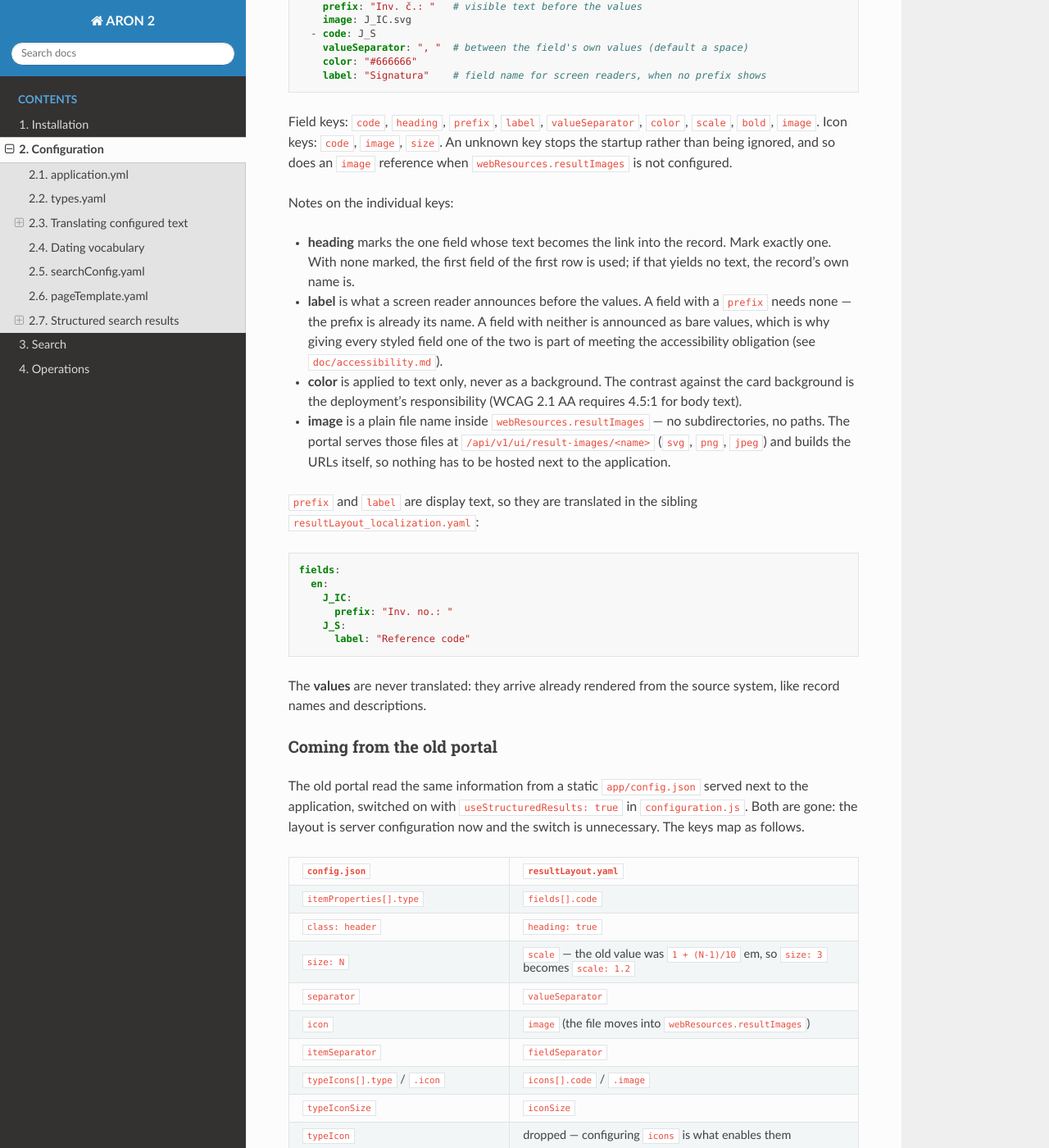
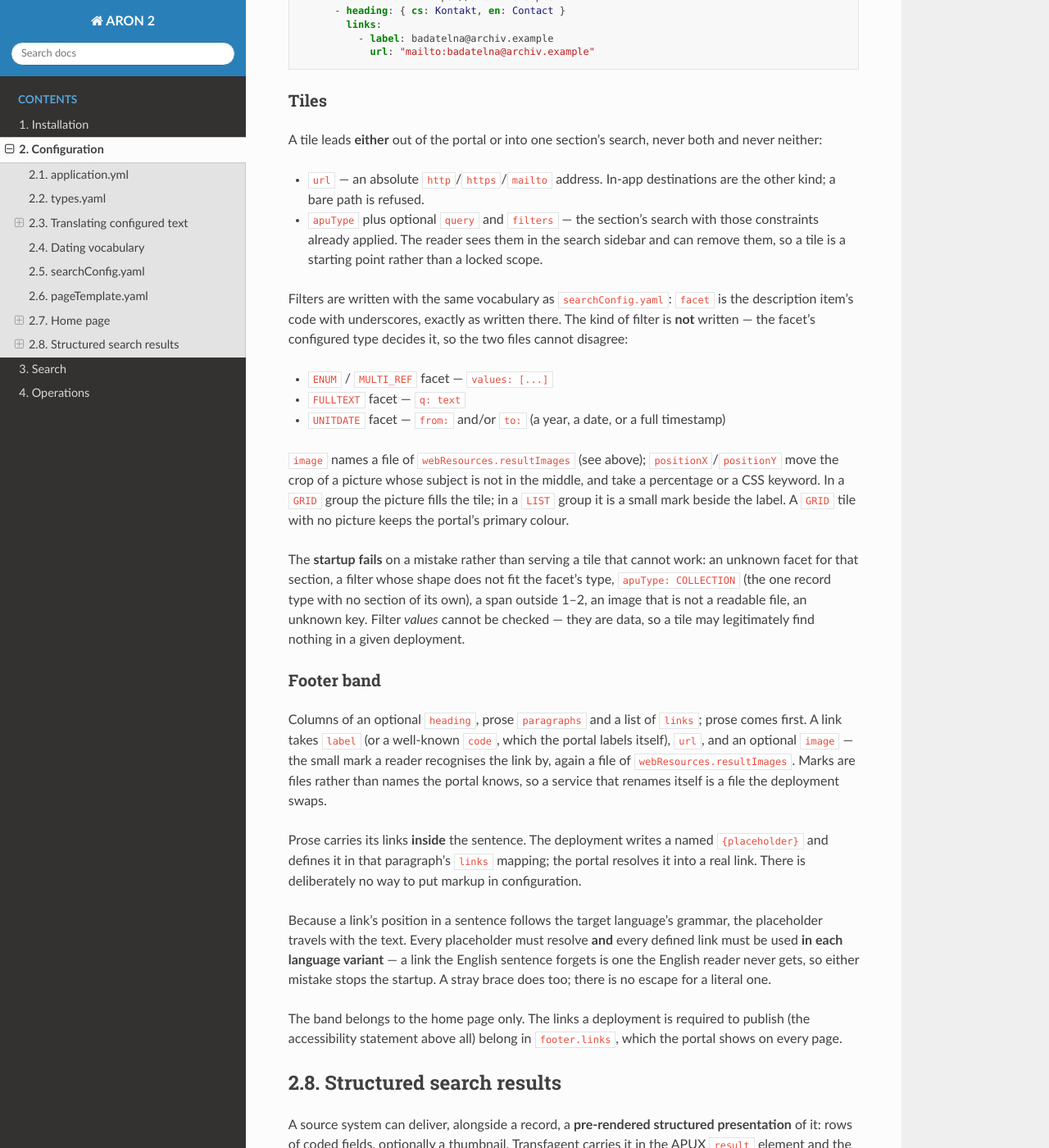
Before and after one commit to elzasw/aron, a Sphinx documentation site: the page built from doc/source/admin/configuration.rst, in a window 1280 px wide and 1400 px high, scrolled down 5123 px. Shown: the whole window at 82% size. Built offline with Sphinx 7.4.7 and the Read the Docs theme 3.1.0, drawn with Linux system fonts in a browser that asks for light colours; some of the changed text lies outside the part shown.

Commit message:
deployment images: resultImages may list several directories
A deployment's own pictures and the icons of a shared display model need not
live in one directory. Dev mode is exactly that case: it runs on the shared
Czech result layout, so it needs the shipped result icons, and it also wants
pictures of its own for the home page - which may not be added to the shipped
configuration, because that is what deployments get, and may not be had by
copying the shared icons, because there is meant to be one copy of them.

So the setting takes a comma-separated list, looked up in the given order with
the first hit winning. One directory keeps working unchanged. The traversal
guard applies per directory, which is the whole risk surface of serving files
from configuration.

The admin manual also gains the home-page configuration it was still missing
from the previous commit: tiles, the two ways a tile can lead somewhere, how a
filter is written without naming its kind, what fails the startup, and the
footer band's placeholders.

Co-Authored-By: Claude Opus 5 (1M context) <noreply@anthropic.com>

```diff
--- a/doc/source/admin/configuration.rst
+++ b/doc/source/admin/configuration.rst
@@ -51,9 +51,11 @@ application.yml
      - Optional layout of the structured search results
        (``resultLayout.yaml``, see below). Unset = the built-in defaults.
    * - ``webResources.resultImages``
-     - Optional directory of the images the structured results use (record and
-       field icons, thumbnails delivered by name). Only plain file names from
-       this directory are served.
+     - Optional directory of the images the portal serves by name: the record
+       and field icons of the structured results, the pictures of the home
+       page's tiles, and thumbnails delivered by name. Several directories may
+       be listed, separated by commas — a name is looked up in the order given,
+       the first hit wins. Only plain file names are served, never paths.
    * - ``search.structured-results``
      - ``AUTO`` (default) attaches the structured presentation to every record
        that has one; ``OFF`` disables the feature for the whole deployment.
@@ -251,6 +253,113 @@ Declaring a language covers the interface strings and the datings. The labels
 of the description items follow only if ``types_localization.yaml`` translates
 them; untranslated ones fall back to the ``types.yaml`` names.
 
+Home page
+=========
+
+The optional ``homepage:`` block of ``pageTemplate.yaml`` fills the portal's
+home page below the search box: groups of prepared entry points, and the
+deployment's own footer band. Without the block the home page is the search box
+alone, which is a legitimate configuration.
+
+Every value a reader sees can be written either as one string (the source
+language) or as a mapping of language to text.
+
+.. code-block:: yaml
+
+   homepage:
+     groups:
+       - label: { cs: Mohlo by vás zajímat, en: You might be interested in }
+         style: GRID            # GRID = picture tiles, LIST = rows of links (default)
+         tiles:
+           - label: { cs: Matriky, en: Parish registers }
+             note: { cs: církevní i civilní, en: church and civil }
+             image: { name: matriky.jpg, positionY: top }
+             columnSpan: 2      # 1 or 2 grid cells; GRID only
+             rowSpan: 2
+             apuType: ARCH_DESC
+             filters:
+               - facet: UNIT_TYPE
+                 values: [matrika]
+           - label: Porta fontium
+             url: https://www.portafontium.eu
+     footer:
+       columns:
+         - heading: { cs: Základní informace, en: About }
+           paragraphs:
+             - text:
+                 cs: "Portál je aplikace {archiv} a zpřístupňuje popis archiválií."
+                 en: "The portal is an application of the {archiv}."
+               links:
+                 archiv:
+                   label: { cs: Státního oblastního archivu, en: State Regional Archives }
+                   url: https://archiv.example
+         - heading: { cs: Kontakt, en: Contact }
+           links:
+             - label: badatelna@archiv.example
+               url: "mailto:badatelna@archiv.example"
+
+Tiles
+-----
+
+A tile leads **either** out of the portal or into one section's search, never
+both and never neither:
+
+- ``url`` — an absolute ``http``/``https``/``mailto`` address. In-app
+  destinations are the other kind; a bare path is refused.
+- ``apuType`` plus optional ``query`` and ``filters`` — the section's search
+  with those constraints already applied. The reader sees them in the search
+  sidebar and can remove them, so a tile is a starting point rather than a
+  locked scope.
+
+Filters are written with the same vocabulary as ``searchConfig.yaml``: ``facet``
+is the description item's code with underscores, exactly as written there. The
+kind of filter is **not** written — the facet's configured type decides it, so
+the two files cannot disagree:
+
+- ``ENUM`` / ``MULTI_REF`` facet — ``values: [...]``
+- ``FULLTEXT`` facet — ``q: text``
+- ``UNITDATE`` facet — ``from:`` and/or ``to:`` (a year, a date, or a full
+  timestamp)
+
+``image`` names a file of ``webResources.resultImages`` (see above);
+``positionX``/``positionY`` move the crop of a picture whose subject is not in
+the middle, and take a percentage or a CSS keyword. In a ``GRID`` group the
+picture fills the tile; in a ``LIST`` group it is a small mark beside the label.
+A ``GRID`` tile with no picture keeps the portal's primary colour.
+
+The **startup fails** on a mistake rather than serving a tile that cannot work:
+an unknown facet for that section, a filter whose shape does not fit the
+facet's type, ``apuType: COLLECTION`` (the one record type with no section of
+its own), a span outside 1–2, an image that is not a readable file, an unknown
+key. Filter *values* cannot be checked — they are data, so a tile may
+legitimately find nothing in a given deployment.
+
+Footer band
+-----------
+
+Columns of an optional ``heading``, prose ``paragraphs`` and a list of
+``links``; prose comes first. A link takes ``label`` (or a well-known ``code``,
+which the portal labels itself), ``url``, and an optional ``image`` — the small
+mark a reader recognises the link by, again a file of
+``webResources.resultImages``. Marks are files rather than names the portal
+knows, so a service that renames itself is a file the deployment swaps.
+
+Prose carries its links **inside** the sentence. The deployment writes a named
+``{placeholder}`` and defines it in that paragraph's ``links`` mapping; the
+portal resolves it into a real link. There is deliberately no way to put markup
+in configuration.
+
+Because a link's position in a sentence follows the target language's grammar,
+the placeholder travels with the text. Every placeholder must resolve **and**
+every defined link must be used **in each language variant** — a link the
+English sentence forgets is one the English reader never gets, so either
+mistake stops the startup. A stray brace does too; there is no escape for a
+literal one.
+
+The band belongs to the home page only. The links a deployment is required to
+publish (the accessibility statement above all) belong in ``footer.links``,
+which the portal shows on every page.
+
 Structured search results
 =========================
 
@@ -317,7 +426,8 @@ Notes on the individual keys:
 - **image** is a plain file name inside ``webResources.resultImages`` — no
   subdirectories, no paths. The portal serves those files at
   ``/api/v1/ui/result-images/<name>`` (``svg``, ``png``, ``jpeg``) and builds the
-  URLs itself, so nothing has to be hosted next to the application.
+  URLs itself, so nothing has to be hosted next to the application. When the
+  setting lists several directories, the name is looked up in each in turn.
 
 ``prefix`` and ``label`` are display text, so they are translated in the sibling
 ``resultLayout_localization.yaml``:
```
Also changed, not shown: 2 other files.
